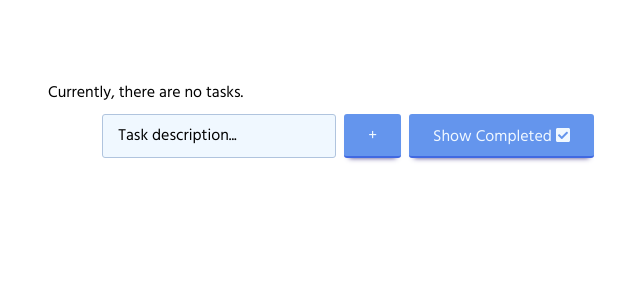
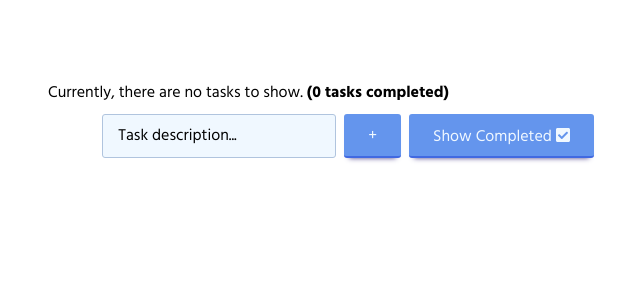
Before and after one commit to savander/vue-todo-app, a Vue app: page / in a window 1280 px wide. Shown: the top 300 px of the page, without its empty margins (292-932 px from the left). Built offline with nearby package versions, Linux system fonts and the light colour scheme.

Commit message:
Change message, and display how many tasks are completed

```diff
--- a/src/App.vue
+++ b/src/App.vue
@@ -13,7 +13,10 @@
                     />
                 </transition-group>
 
-                <span v-show="isTaskListEmpty">Currently, there are no tasks.</span>
+                <span v-show="isTaskListEmpty">
+                    Currently, there are no tasks to show.
+                    <strong>({{getCompletedTasksAmount}} tasks completed)</strong>
+                </span>
             </div>
 
             <form class="Todo-form" @submit.prevent="addTask">
@@ -123,6 +126,10 @@
                     : this.taskList.filter(task => !task.isCompleted);
             },
 
+            getCompletedTasksAmount() {
+              return this.taskList.filter(task => task.isCompleted).length;
+            },
+
             getTrimmedInput() {
                 return this.input.trim();
             },
```
